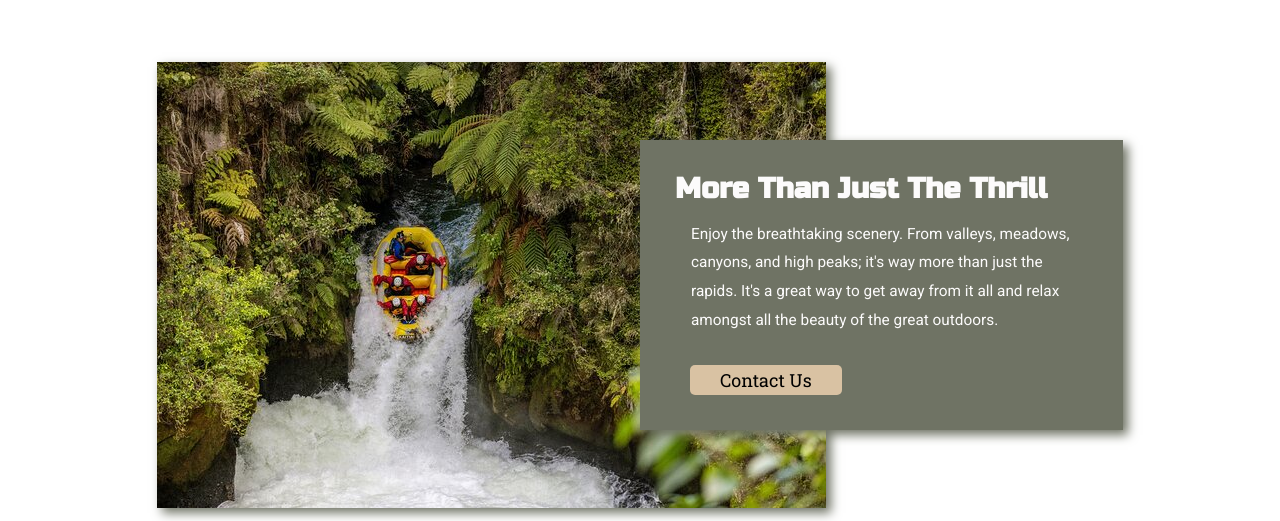
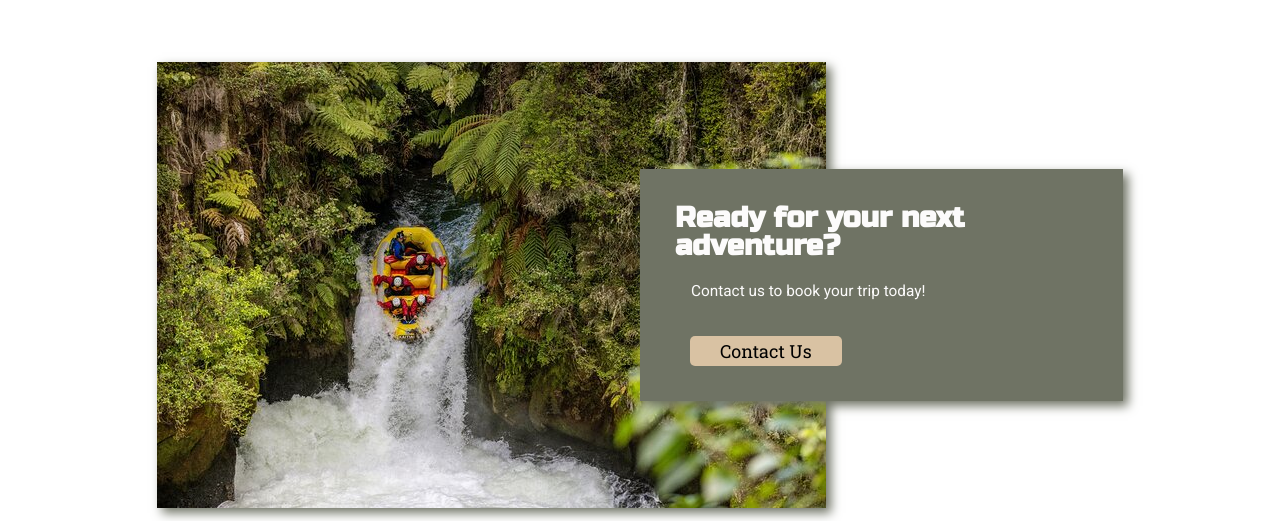
Before and after one commit to gaewta/wdd130, a plain HTML site: page wwr/trips.html in a window 1280 px wide. Shown: the part 1143-1664 px from the top of the page. Drawn offline with Linux system fonts and the light colour scheme.

Commit message:
modified

```diff
--- a/wwr/trips.html
+++ b/wwr/trips.html
@@ -79,8 +79,8 @@
             <article id="background"></article>
             <img class="mountains" src="images/enjoy.jpg" alt="Misty river">
             <div class="msg">
-                <h2>More Than Just The Thrill</h2>
-                <p>Enjoy the breathtaking scenery. From valleys, meadows, canyons, and high peaks; it's way more than just the rapids. It's a great way to get away from it all and relax amongst all the beauty of the great outdoors. </p>
+                <h2>Ready for your next adventure?</h2>
+                <p>Contact us to book your trip today!</p>
                 <a href="contact.html" class="contact">Contact Us</a>
             </div>
         </main>
```
